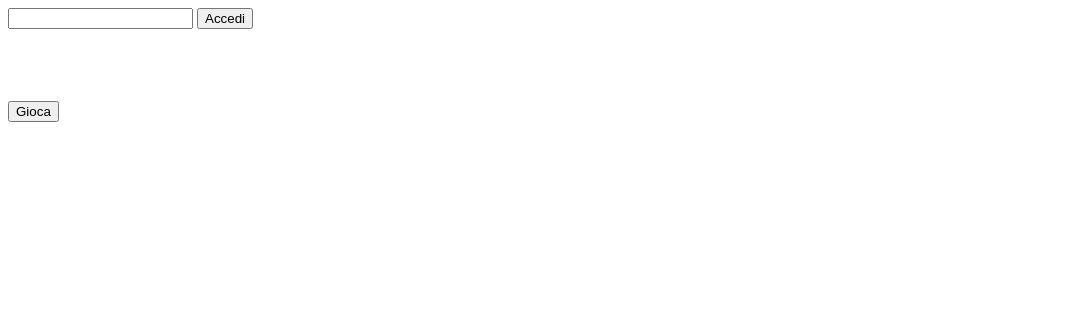
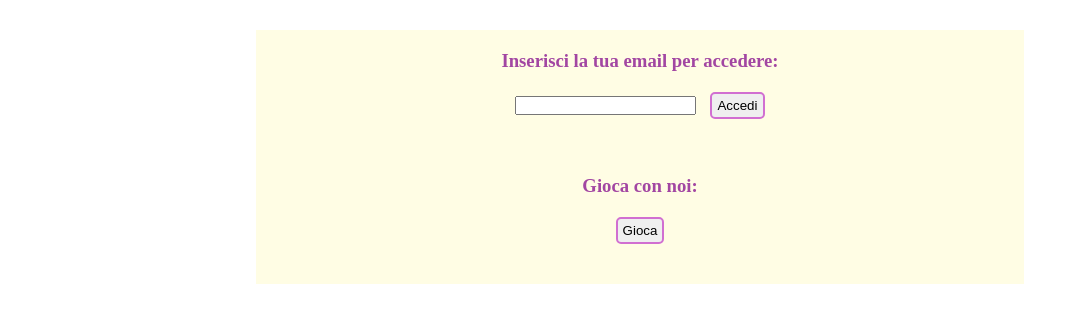
Before and after one commit to Roberta-Colombo/js-mail-dadi, a plain HTML site: page index.html in a window 1280 px wide. Shown: the whole page, without its empty margins (0-1079 px from the left). Drawn offline with Linux system fonts and the light colour scheme.

Commit message:
bozza style

```diff
--- /dev/null
+++ b/css/style.css
@@ -0,0 +1,34 @@
+* {
+    margin: 0;
+    padding: 0;
+    box-sizing: border-box;
+}
+
+.container {
+    width: 60%;
+    margin: 30px auto;
+    padding-bottom: 40px;
+    background-color: rgb(255, 253, 228);
+    text-align: center;
+}
+
+h3 {
+    color: rgb(162, 70, 162);
+    padding: 20px 0;
+}
+
+#accedi {
+    margin-left: 10px;
+}
+
+button {
+    border: 2px solid rgb(209, 111, 209);
+    padding: 4px 5px;
+    border-radius: 5px;
+}
+
+a {
+    text-decoration: none;
+    color: black;
+    /* font-weight: bold; */
+}
--- a/index.html
+++ b/index.html
@@ -4,19 +4,20 @@
     <meta charset="UTF-8">
     <meta http-equiv="X-UA-Compatible" content="IE=edge">
     <meta name="viewport" content="width=device-width, initial-scale=1.0">
+    <link rel="stylesheet" href="./css/style.css">
     <title>Mail e Dadi</title>
 </head>
 
 <body>
     <div class="container">
+        <h3>Inserisci la tua email per accedere:</h3>
         <input type="text" id="user-email" name="user-email" value="">
-        <button id="accedi">Accedi</button>
-    <br>
-    <br>
-    <br>
-    <br>
-    <br>
-        <button id="play">Gioca</button>
+        <button id="accedi"><a href="#">Accedi</a></button>
+        <br>
+        <br>
+        <br>
+        <h3>Gioca con noi:</h3>
+        <button id="play"><a href="#">Gioca</a></button>
     </div>
 
 
```
